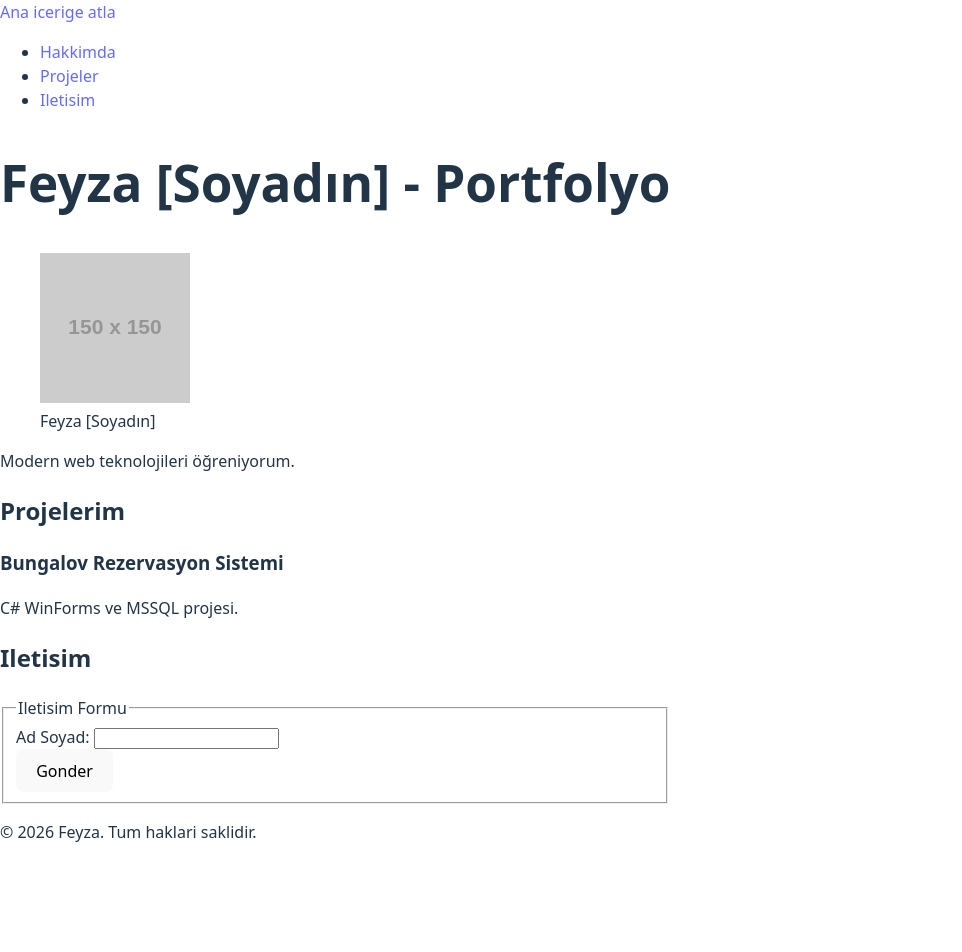
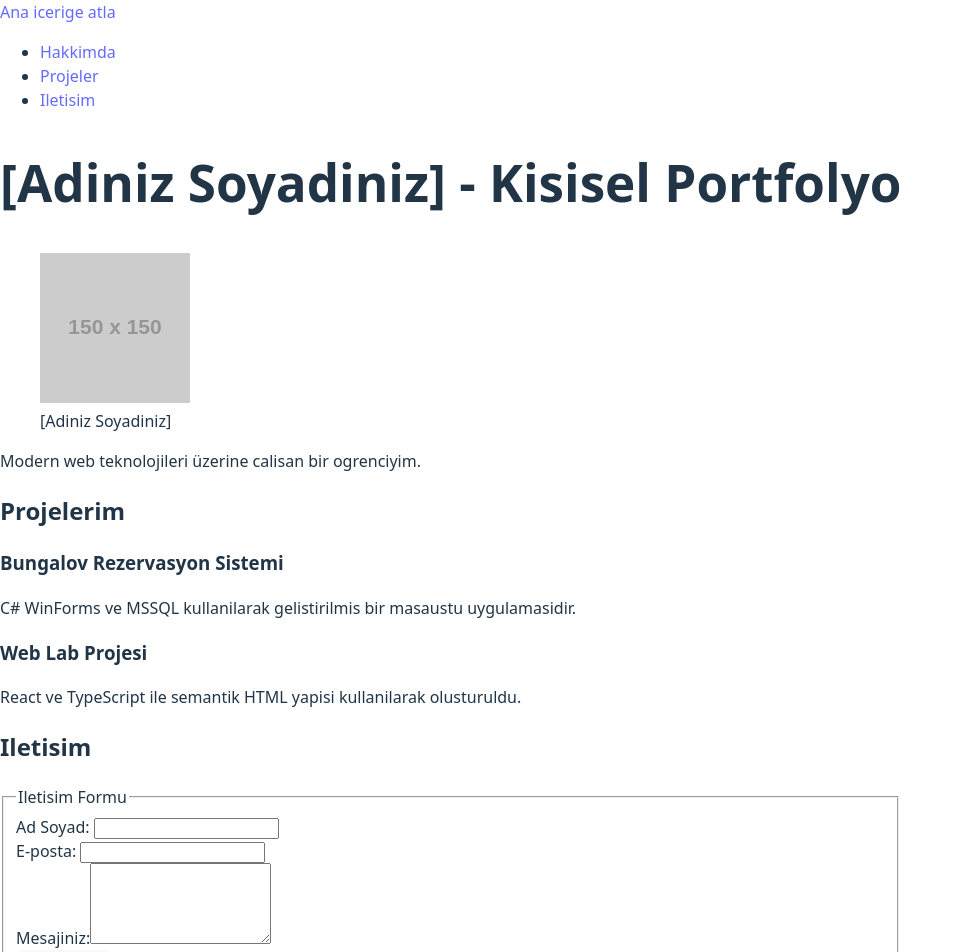
Before and after one commit to feyzasagman/feyza_portfolyo_, a React (Vite) app: page / in a window 1280 px wide. Shown: the top 952 px of the page, without its empty margins (0-962 px from the left). Before the commit the page ends 860 px from the top, so only its background shows below. Built offline with nearby package versions, Linux system fonts and the light colour scheme.

Commit message:
feat: add semantic structure and accessibility features

```diff
--- a/src/App.tsx
+++ b/src/App.tsx
@@ -1,11 +1,11 @@
 function App() {
   return (
     <>
-      {/* 1. Skip Navigation: Klavye kullanıcıları için [cite: 994-1000] */}
+      {/* Klavye kullanıcıları için navigasyonu atlama bağlantısı [cite: 994-1000] */}
       <a href="#main-content" className="skip-link">Ana icerige atla</a>
 
       <header>
-        <nav aria-label="Ana navigasyon">
+        <nav aria-label="Ana navigasyon"> {/* Navigasyonu etiketleme [cite: 981-982] */}
           <ul>
             <li><a href="#hakkimda">Hakkimda</a></li>
             <li><a href="#projeler">Projeler</a></li>
@@ -14,42 +14,77 @@ function App() {
         </nav>
       </header>
 
-      <main id="main-content">
+      <main id="main-content"> {/* Sayfada sadece bir kez bulunmalı [cite: 748, 818] */}
+
         <section id="hakkimda">
-          <h1>Feyza [Soyadın] - Portfolyo</h1>
-          <figure>
-            <img src="https://via.placeholder.com/150" alt="Feyza'nin profil fotografi" />
-            <figcaption>Feyza [Soyadın]</figcaption>
+          <h1>[Adiniz Soyadiniz] - Kisisel Portfolyo</h1> {/* Ana başlık [cite: 857] */}
+          <figure> {/* Görsel ve açıklama grubu [cite: 761-762, 920-926] */}
+            <img
+              src="https://via.placeholder.com/150"
+              alt="[Adiniz]'in vesikalik fotografi" /* Anlamlı alt metin [cite: 906, 917-918] */
+            />
+            <figcaption>[Adiniz Soyadiniz]</figcaption>
           </figure>
-          <p>Modern web teknolojileri öğreniyorum.</p>
+          <p>Modern web teknolojileri üzerine calisan bir ogrenciyim.</p>
         </section>
 
         <section id="projeler">
-          <h2>Projelerim</h2>
+          <h2>Projelerim</h2> {/* Hiyerarşik başlık [cite: 858] */}
+          <article> {/* Bağımsız içerik bloğu [cite: 753-755] */}
+            <h3>Bungalov Rezervasyon Sistemi</h3> {/* Alt bölüm başlığı [cite: 859] */}
+            <p>C# WinForms ve MSSQL kullanilarak gelistirilmis bir masaustu uygulamasidir.</p>
+          </article>
           <article>
-            <h3>Bungalov Rezervasyon Sistemi</h3>
-            <p>C# WinForms ve MSSQL projesi.</p>
+            <h3>Web Lab Projesi</h3>
+            <p>React ve TypeScript ile semantik HTML yapisi kullanilarak olusturuldu.</p>
           </article>
         </section>
 
         <section id="iletisim">
           <h2>Iletisim</h2>
-          {/* HATA DÜZELTİLDİ: novalidate -> noValidate [cite: 1168] */}
+          {/* noValidate: Tarayıcı balonlarını kapatıp özel hata alanı kullanmak için [cite: 1167-1168] */}
           <form action="#" method="POST" noValidate>
-            <fieldset>
+            <fieldset> {/* İlişkili alanları gruplama [cite: 1043-1044] */}
               <legend>Iletisim Formu</legend>
+
               <div className="form-group">
-                <label htmlFor="name">Ad Soyad: </label>
+                <label htmlFor="name">Ad Soyad: </label> {/* Label/Input ilişkisi [cite: 1050-1052] */}
                 <input
                   type="text"
                   id="name"
                   name="name"
                   required
                   minLength={2}
-                  aria-describedby="name-error"
+                  aria-describedby="name-error" /* Hata mesajıyla bağlama [cite: 958-959, 1099] */
                 />
-                <small id="name-error" className="error-msg" role="alert"></small>
+                <small id="name-error" className="error-msg" role="alert"></small> {/* Dinamik uyarı [cite: 1101, 1170] */}
               </div>
+
+              <div className="form-group">
+                <label htmlFor="email">E-posta: </label>
+                <input
+                  type="email"
+                  id="email"
+                  name="email"
+                  required
+                  aria-describedby="email-error"
+                />
+                <small id="email-error" className="error-msg" role="alert"></small>
+              </div>
+
+              <div className="form-group">
+                <label htmlFor="message">Mesajiniz:</label>
+                <textarea
+                  id="message"
+                  name="message"
+                  rows={5}
+                  required
+                  minLength={10}
+                  aria-describedby="message-error"
+                ></textarea>
+                <small id="message-error" className="error-msg" role="alert"></small>
+              </div>
+
               <button type="submit">Gonder</button>
             </fieldset>
           </form>
@@ -57,10 +92,10 @@ function App() {
       </main>
 
       <footer>
-        <p>&copy; 2026 Feyza. Tum haklari saklidir.</p>
+        <p>&copy; 2026 [Adiniz]. Tum haklari saklidir.</p> {/* Telif bilgisi [cite: 760, 814] */}
       </footer>
     </>
-  )
+  );
 }
 
-export default App
+export default App;
```
